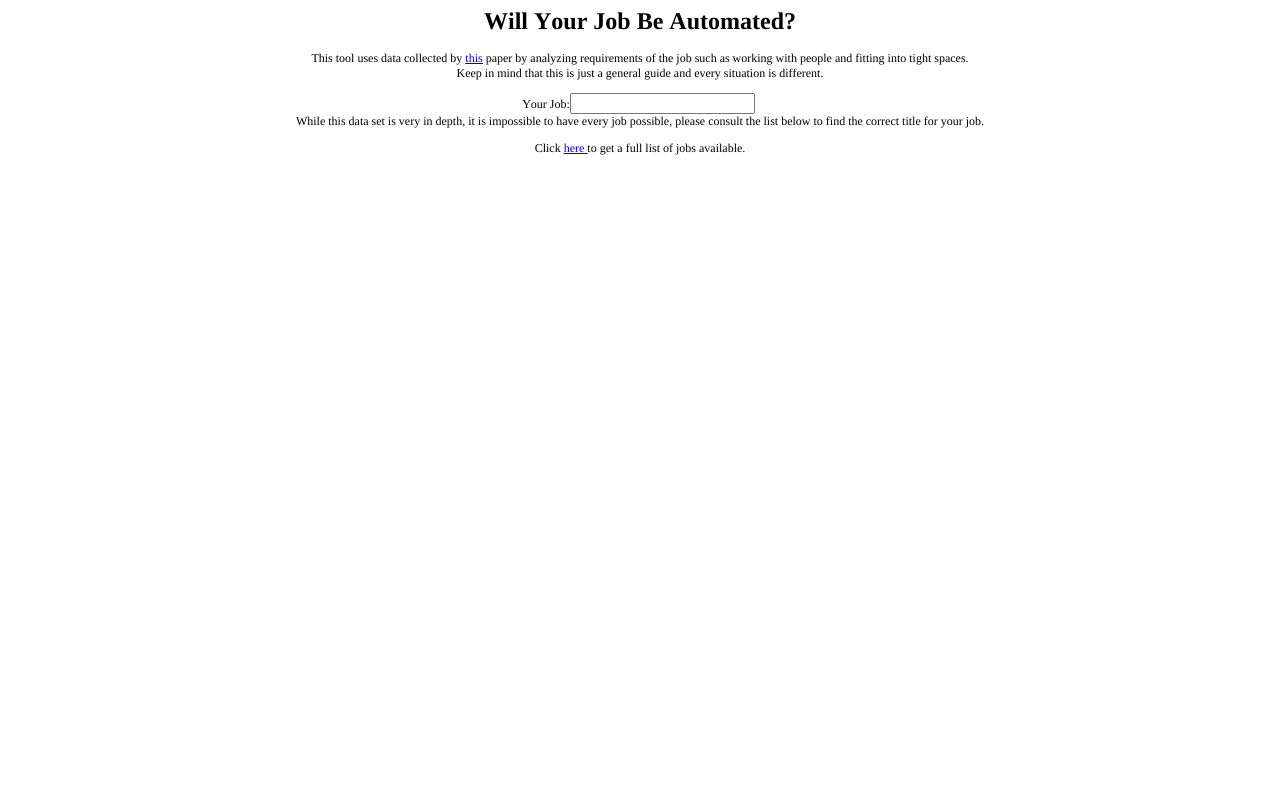
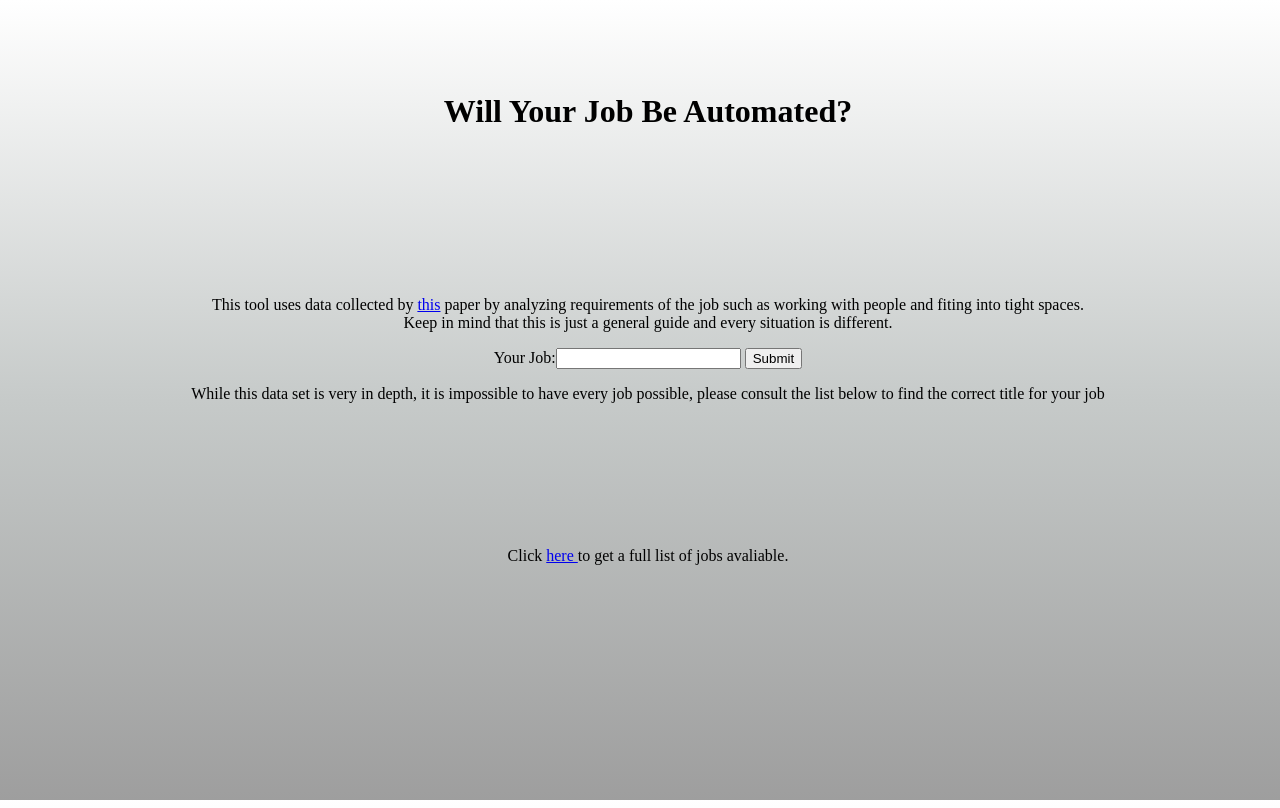
Before and after one commit to walshjack00/willsdad, a Django app: page /comics/ in a window 1280 px wide. Before the commit the page ends 155 px from the top, so only its background shows below. Run offline with Django 3.2, Linux system fonts and the light colour scheme.

Commit message:
html final

```diff
--- a/Comics/templates/comics_home.html
+++ b/Comics/templates/comics_home.html
@@ -1,25 +1,62 @@
-<!DOCTYPE html PUBLIC "-//W3C//DTD HTML 4.01//EN" "http://www.w3.org/TR/html4/strict.dtd">
+<!DOCTYPE html>
 <html>
 <head>
-  <meta http-equiv="Content-Type" content="text/html; charset=utf-8">
-  <meta http-equiv="Content-Style-Type" content="text/css">
-  <title>Automate</title>
-  <meta name="Generator" content="Cocoa HTML Writer">
-  <meta name="CocoaVersion" content="1348.17">
-  <style type="text/css">
-    p.p2 {margin: 0.0px 0.0px 12.0px 0.0px; text-align: center; font: 12.0px Times; color: #000000; -webkit-text-stroke: #000000}
-    p.p3 {margin: 0.0px 0.0px 0.0px 0.0px; text-align: center; font: 12.0px Times; color: #000000; -webkit-text-stroke: #000000}
-    span.s1 {font-kerning: none}
-    span.s2 {font: 12.0px Times; text-decoration: underline ; font-kerning: none; color: #0000ee; -webkit-text-stroke: 0px #0000ee}
-  </style>
+<title>Automate</title>
+
+    <style type="text/css">
+        html, body {
+            height: 100%;
+            width: 100%;
+        }
+
+        .main-div {
+            padding-top: 10%;
+        }
+
+        .title {
+            padding-top: 5%;
+        }
+
+        .output {
+            padding-right: 9.75%;
+        }
+        .list {
+            padding-top: 10%
+        }
+
+    </style>
 </head>
-<body>
-<h1 style="margin: 0.0px 0.0px 16.1px 0.0px; text-align: center; font: 24.0px Times; color: #000000; -webkit-text-stroke: #000000"><span class="s1"><b>Will Your Job Be Automated?</b></span></h1>
-<p class="p2"><span class="s1">This tool uses data collected by <a href="https://www.oxfordmartin.ox.ac.uk/downloads/academic/The_Future_of_Employment.pdf"><span class="s2">this</span></a> paper by analyzing requirements of the job such as working with people and fitting into tight spaces.<br>
-Keep in mind that this is just a general guide and every situation is different.</span></p>
-<p class="p3"><span class="s1">{% csrf_token %} {{ form }}<span class="Apple-converted-space"> </span></span></p>
-<p class="p2"><span class="s1">While this data set is very in depth, it is impossible to have every job possible, please consult the list below to find the correct title for your job.<br>
-</span></p>
-<p class="p3"><span class="s1"><span class="Apple-converted-space"> </span>Click <a href="https://1drv.ms/x/s!AoYXE9KolyyLgxt1l4PPYhh4IhK7"><span class="s2">here </span></a>to get a full list of jobs available.<span class="Apple-converted-space"> </span></span></p>
+
+<body style= "background:linear-gradient(#FFFFFF, #C6CAC9, #9E9E9E  ";>
+<div class="title">
+    <center>
+        <h1>Will Your Job Be Automated?</h1>
+    </center>
+</div>
+<div class="main-div">
+
+
+<center><p>This tool uses data collected by <a href="https://www.oxfordmartin.ox.ac.uk/downloads/academic/The_Future_of_Employment.pdf" target="_blank">this</a> paper by analyzing requirements of the job such as working with people and fiting into tight spaces.<br> Keep in mind that this is just a general guide and every situation is different.</p>
+
+<center>
+   <form method="POST">
+       {% csrf_token %}
+       {{ form }}
+       <input type="submit" value="Submit">
+   </form>
+
+</center>
+
+    <p>While this data set is very in depth, it is impossible to have every job possible, please consult the list below to find the correct title for your job</p>
+</center>
+</div>
 </body>
+<div class="list">
+    <center>
+    <p6>
+Click <a href="https://1drv.ms/x/s!AoYXE9KolyyLgxt1l4PPYhh4IhK7" target="_blank"> here </a>to get a full list of jobs avaliable.
+    </p6>
+    </center>
+</div>
+
 </html>
```
